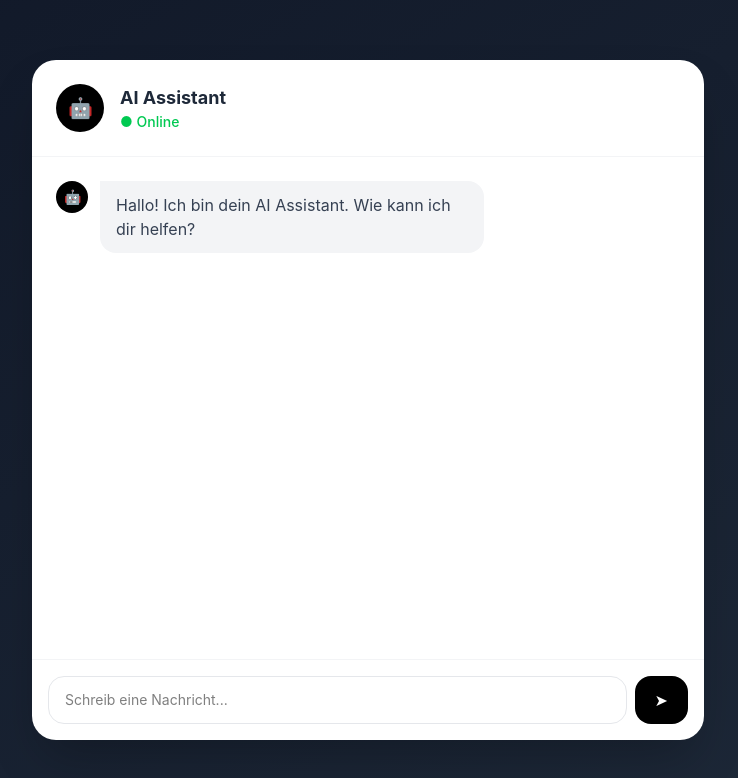
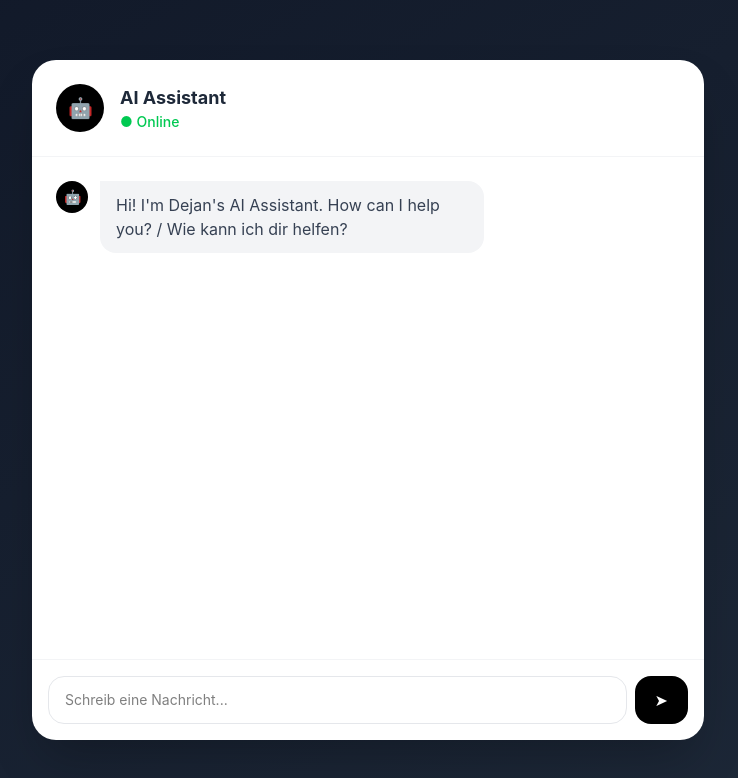
Before and after one commit to deki84/ai-chatbot, a Vue app in the folder frontend/: page / in a window 1280 px wide. Shown: the top 778 px of the page, without its empty margins (272-1010 px from the left). Built offline with nearby package versions, Linux system fonts and the light colour scheme.

Commit message:
add AI chatbot project to portfolio and multilingual welcome message

```diff
--- a/frontend/src/App.vue
+++ b/frontend/src/App.vue
@@ -71,7 +71,9 @@ async function sendMessage() {
             🤖
           </div>
           <div class="bg-gray-100 rounded-2xl rounded-tl-none px-4 py-3 max-w-sm">
-            <p class="text-gray-700">Hallo! Ich bin dein AI Assistant. Wie kann ich dir helfen?</p>
+            <p class="text-gray-700">
+              Hi! I'm Dejan's AI Assistant. How can I help you? / Wie kann ich dir helfen?
+            </p>
           </div>
         </div>
 
```
